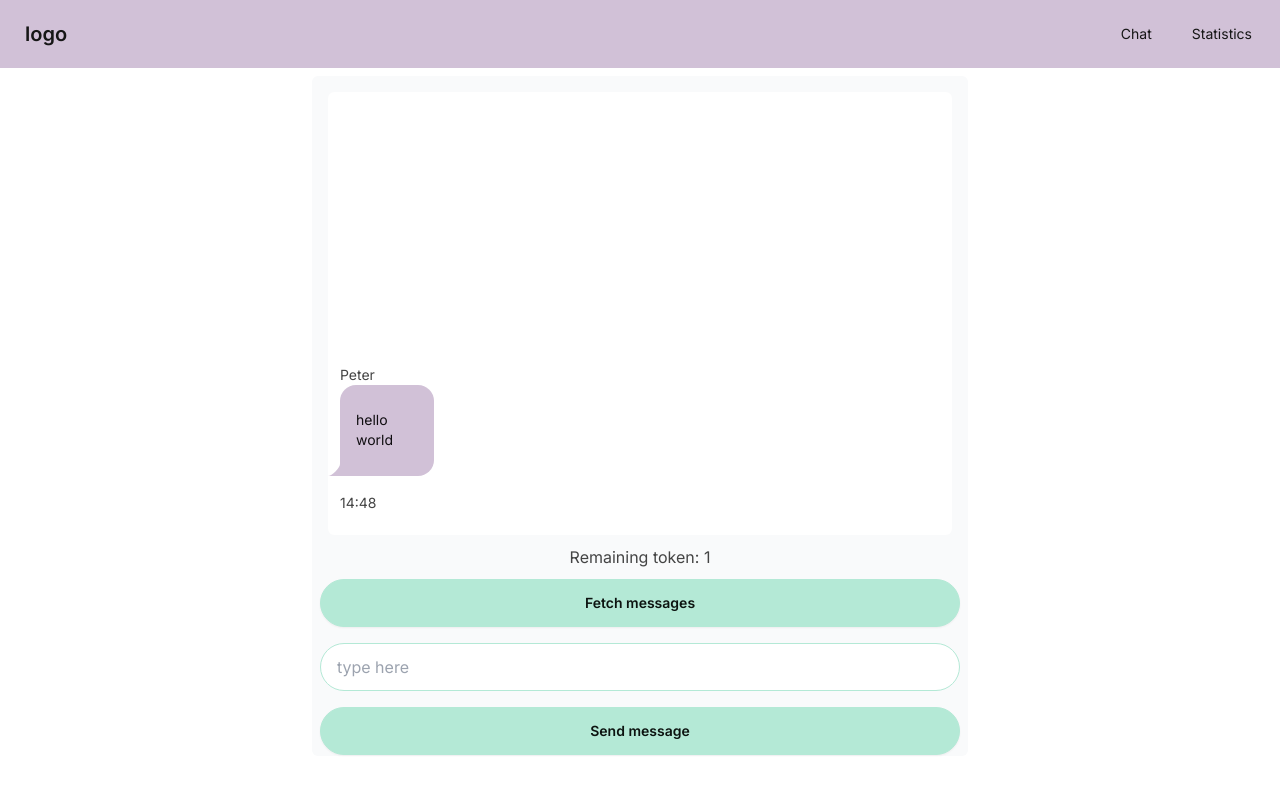
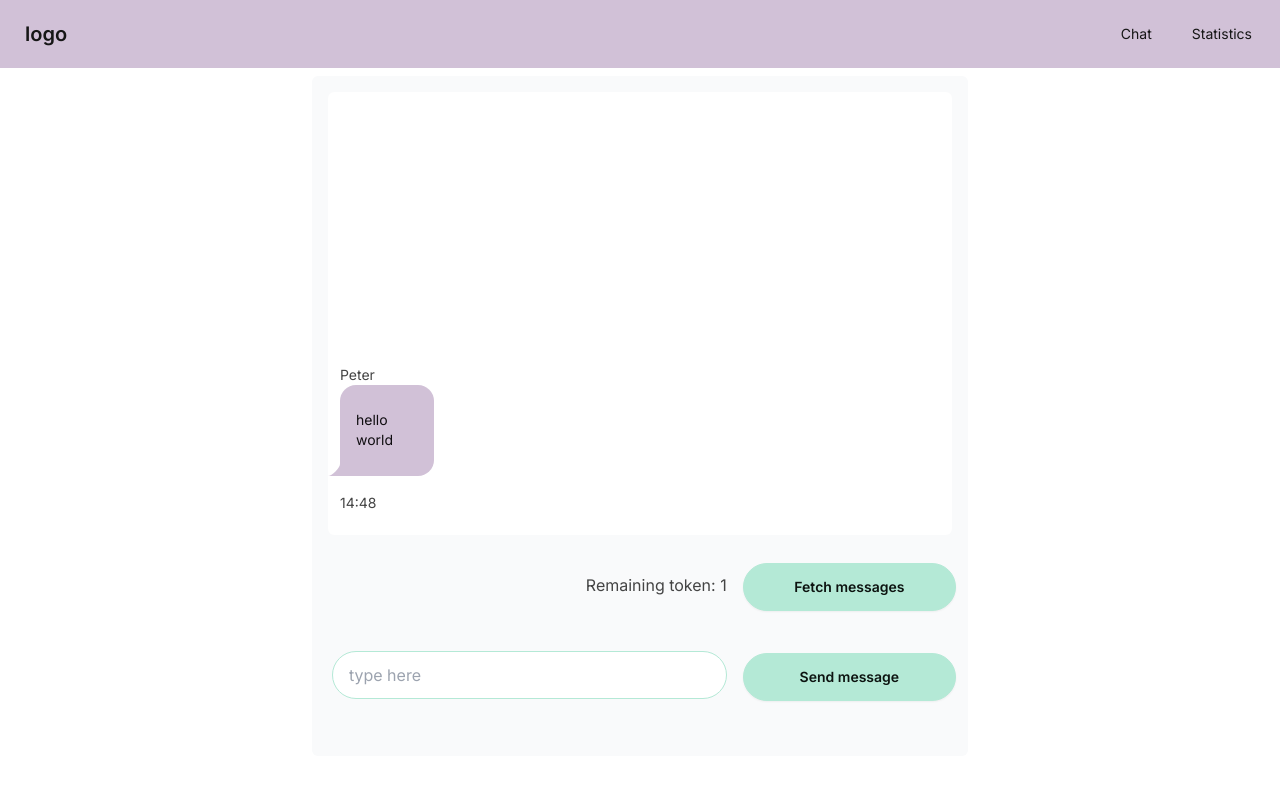
Before and after one commit to Infinite-Loopers2024/slow-chat-final, a Next.js app: page /chat in a window 1280 px wide. Shown: the top 794 px of the page. Built offline with nearby package versions, Linux system fonts and the light colour scheme.

Commit message:
add responive design
Co-authored-by: Mårten Söderlind <marten.soderlind@appliedtechnology.se>
Co-authored-by: Love <love.bellinder@gmail.com>
Co-authored-by: Ali <ali.mohseni05@yahoo.se>

```diff
--- a/src/features/chat/components/form.tsx
+++ b/src/features/chat/components/form.tsx
@@ -3,7 +3,10 @@ import { addMessage } from "@/src/features/chat/actions";
 export default function Form() {
   return (
     <div>
-      <form className="flex flex-col items-center justify-center" action={addMessage}>
+      <form
+        className="flex flex-col items-center justify-center md:flex-row md:justify-end md:mt-6"
+        action={addMessage}
+      >
         <input
           className="input input-bordered input-accent w-full m-3"
           placeholder="type here"
@@ -11,7 +14,10 @@ export default function Form() {
           id="content"
           name="content"
         />
-        <button className="btn btn-accent m-1 w-full mb-4" type="submit">
+        <button
+          className="btn btn-accent m-1 w-full mb-4 md:mb-0 md:w-4/12"
+          type="submit"
+        >
           Send message
         </button>
       </form>
--- a/src/features/chat/components/token-count.tsx
+++ b/src/features/chat/components/token-count.tsx
@@ -4,13 +4,13 @@ import { revalidateMessages } from "@/src/features/chat/actions";
 export default function TokenCount({ totalTokens }: { totalTokens: number }) {
   return (
     <>
-      <div className="flex flex-col items-center justify-center">
-        <div id="counter" className="mb-1">
+      <div className="flex flex-col items-center justify-center md:flex-row md:justify-end md:mt-6">
+        <div id="counter" className="mb-1 md:mr-3">
           Remaining token: {totalTokens}
         </div>
         <button
           onClick={() => revalidateMessages()}
-          className="btn btn-accent m-1 w-full"
+          className="btn btn-accent m-1 w-full md:w-4/12"
         >
           Fetch messages
         </button>
```
